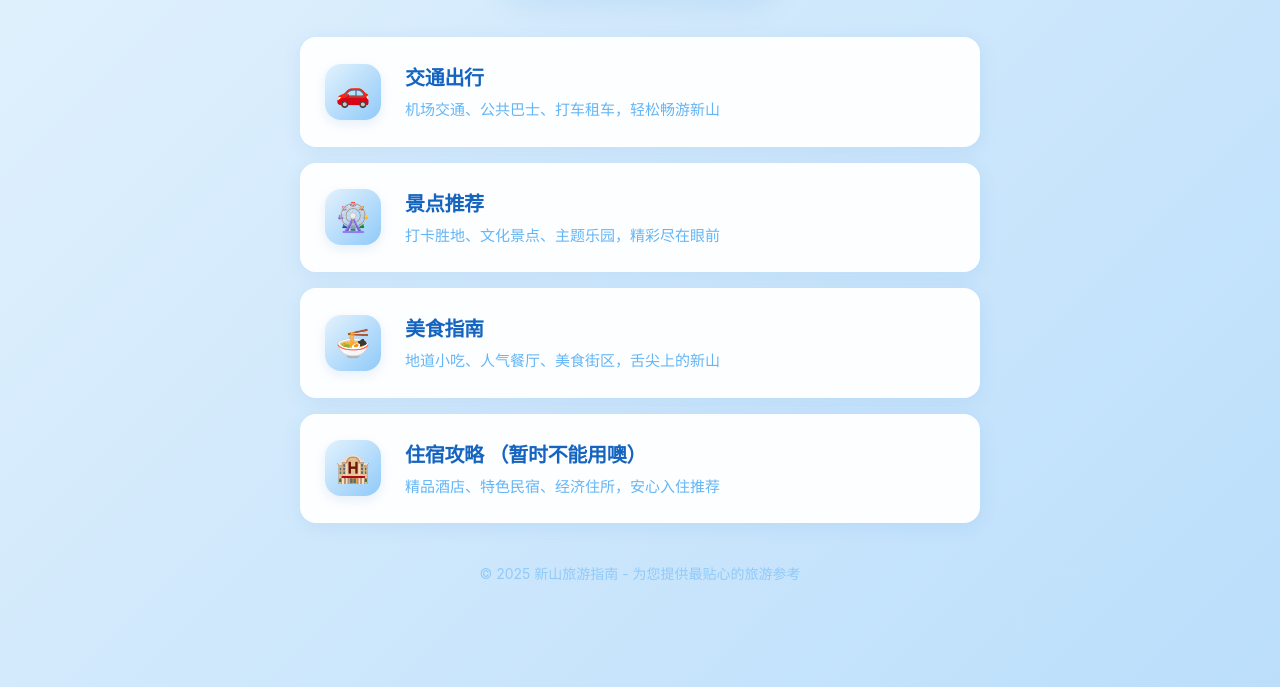
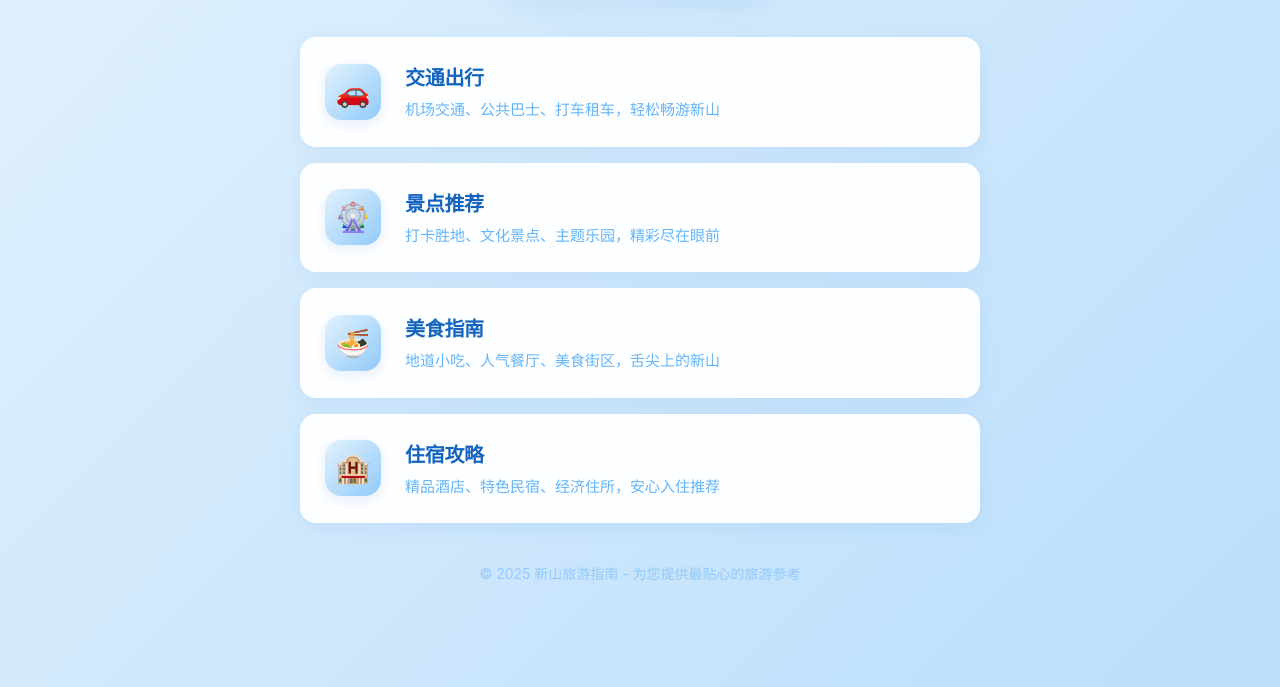
Before and after one commit to Backfire301/carpark, a plain HTML site: page index.html in a window 1280 px wide. Shown: the part 193-880 px from the top of the page. Drawn offline with Linux system fonts and the light colour scheme.

Commit message:
Update index.html

```diff
--- a/index.html
+++ b/index.html
@@ -182,7 +182,7 @@
         <a href="accommodation.html" class="link-card">
             <div class="link-icon">🏨</div>
             <div class="link-content">
-                <h2>住宿攻略 （暂时不能用噢）</h2>
+                <h2>住宿攻略 </h2>
                 <p>精品酒店、特色民宿、经济住所，安心入住推荐</p>
             </div>
         </a>
```
